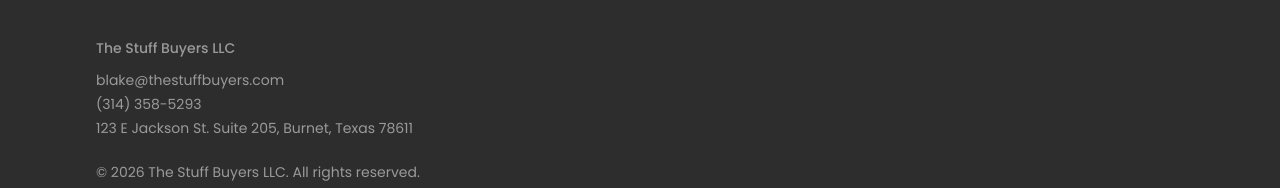
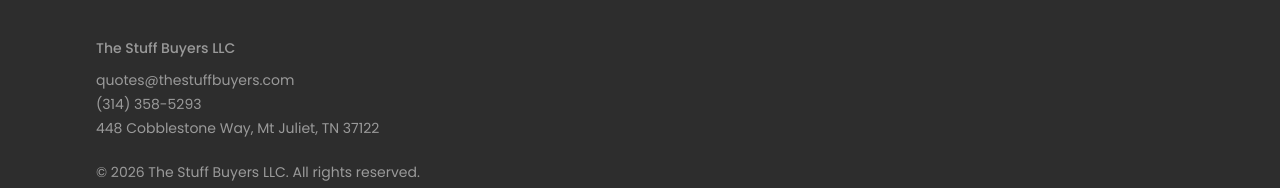
Before and after one commit to The-Stuff-Buyers/tsb-web, a Next.js app: page / in a window 1280 px wide. Shown: the part 2798-2986 px from the top of the page. Built offline with nearby package versions, Linux system fonts and the light colour scheme.

Commit message:
fix: footer email → quotes@, update address to Mt Juliet TN

```diff
--- a/app/components/FooterEmail.tsx
+++ b/app/components/FooterEmail.tsx
@@ -6,11 +6,11 @@ export default function FooterEmail() {
       href="#"
       onClick={(e) => {
         e.preventDefault();
-        window.location.href = 'mailto:' + 'blake' + '@' + 'thestuffbuyers.com';
+        window.location.href = 'mailto:' + 'quotes' + '@' + 'thestuffbuyers.com';
       }}
       className="hover:text-brand-gold transition-colors"
     >
-      blake@thestuffbuyers.com
+      quotes@thestuffbuyers.com
     </a>
   );
 }
--- a/app/page.tsx
+++ b/app/page.tsx
@@ -123,7 +123,7 @@ export default function Home() {
           </p>
           <p className="text-brand-gray text-sm mb-1">(314) 358-5293</p>
           <p className="text-brand-gray text-sm mb-6">
-            123 E Jackson St. Suite 205, Burnet, Texas 78611
+            448 Cobblestone Way, Mt Juliet, TN 37122
           </p>
           <p className="text-brand-gray text-sm">
             &copy; 2026 The Stuff Buyers LLC. All rights reserved.
```
